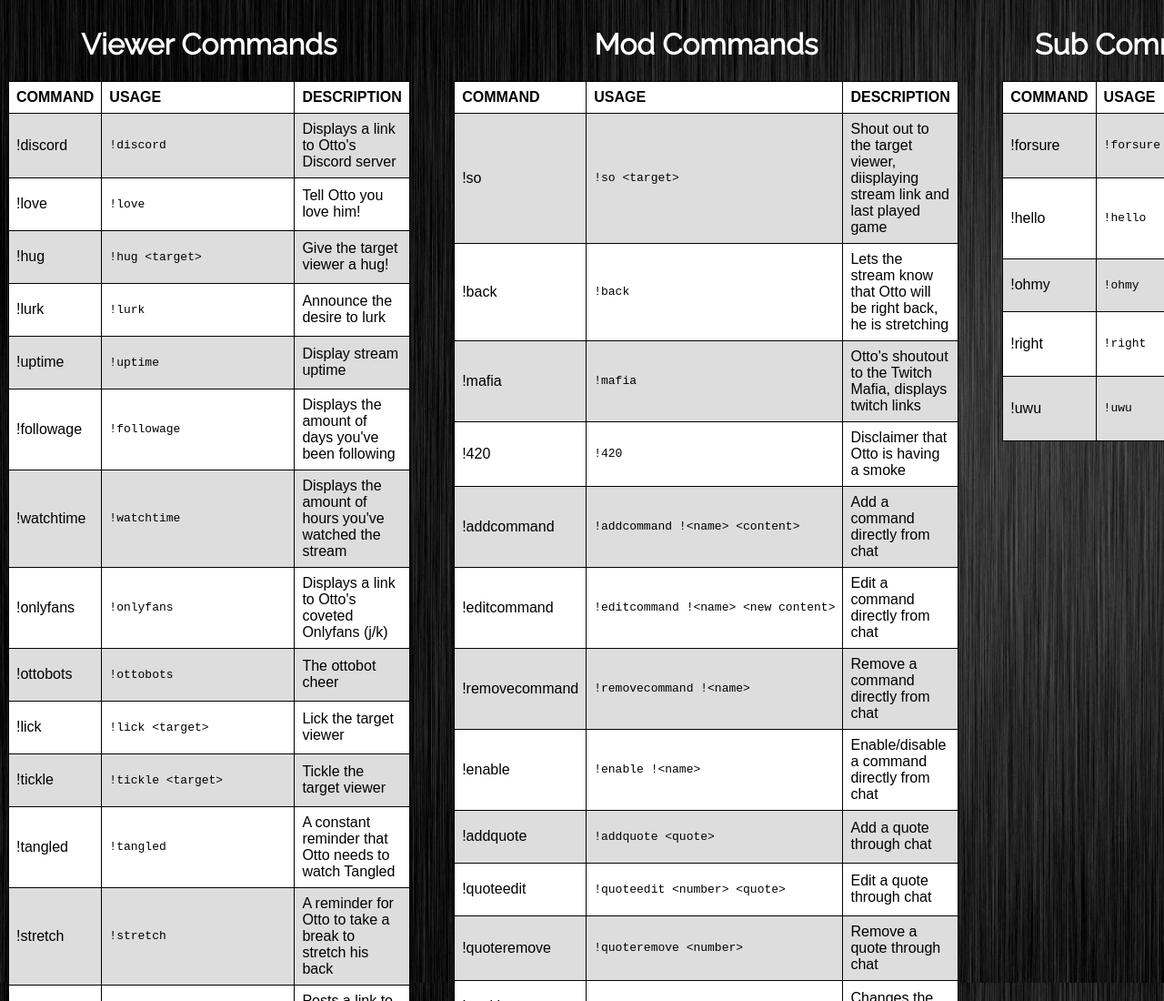
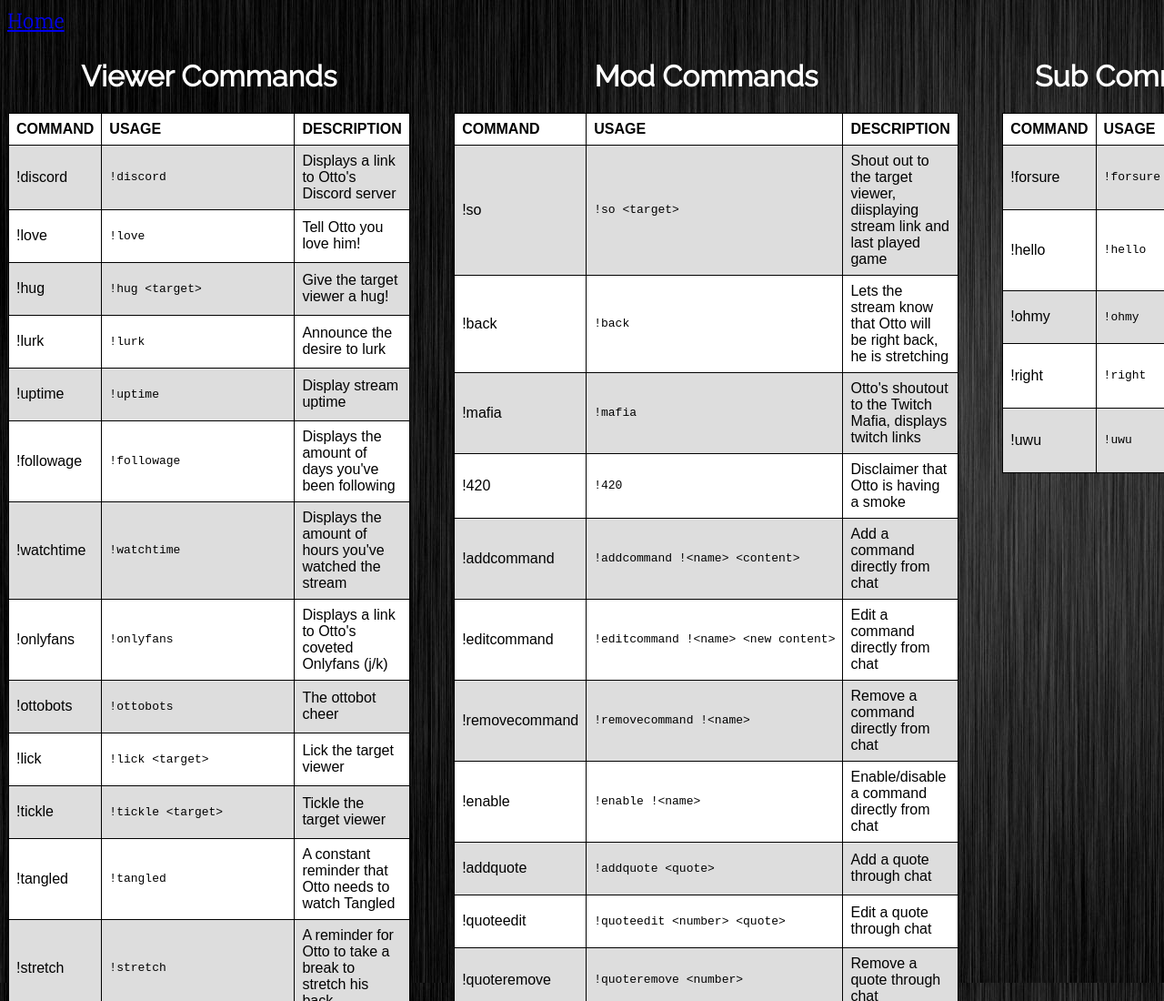
Before and after one commit to bububangles/Ottomus-Prime.github.io, a plain HTML site: page commands.html in a window 1280 px wide. Shown: the top 1100 px of the page at 91% size. Drawn offline with nearby package versions, Linux system fonts and the light colour scheme.

Commit message:
Update commands.html

```diff
--- a/commands.html
+++ b/commands.html
@@ -3,6 +3,7 @@
   <title>Otto's Stream Commands</title>
   <link rel="stylesheet" href="style.css">
   <link rel="stylesheet" href="https://fonts.googleapis.com/css?family=Raleway">
+  <link rel="stylesheet" href="https://fonts.googleapis.com/css?family=Karma">
   <script src="https://ajax.googleapis.com/ajax/libs/jquery/3.5.1/jquery.min.js"></script>
 
   <!-- So you were curious what was under the hood, eh? -->
@@ -65,9 +66,15 @@
 </head>
 <style>
   body,h1 {font-family: "Raleway", sans-serif}
+  .w3-top {font-family: "Karma", sans-serif; top:0; font-size:24px!important; color:#000!important}
+  a:visited {color:white}
 </style>
 
 <body id="content">
+  <div class="w3-top">
+    <a href="https://ottomus-prime.github.io/">Home</a>
+  </div>
+
   <div>
     <table class="wrapper">
       <tr>
```
